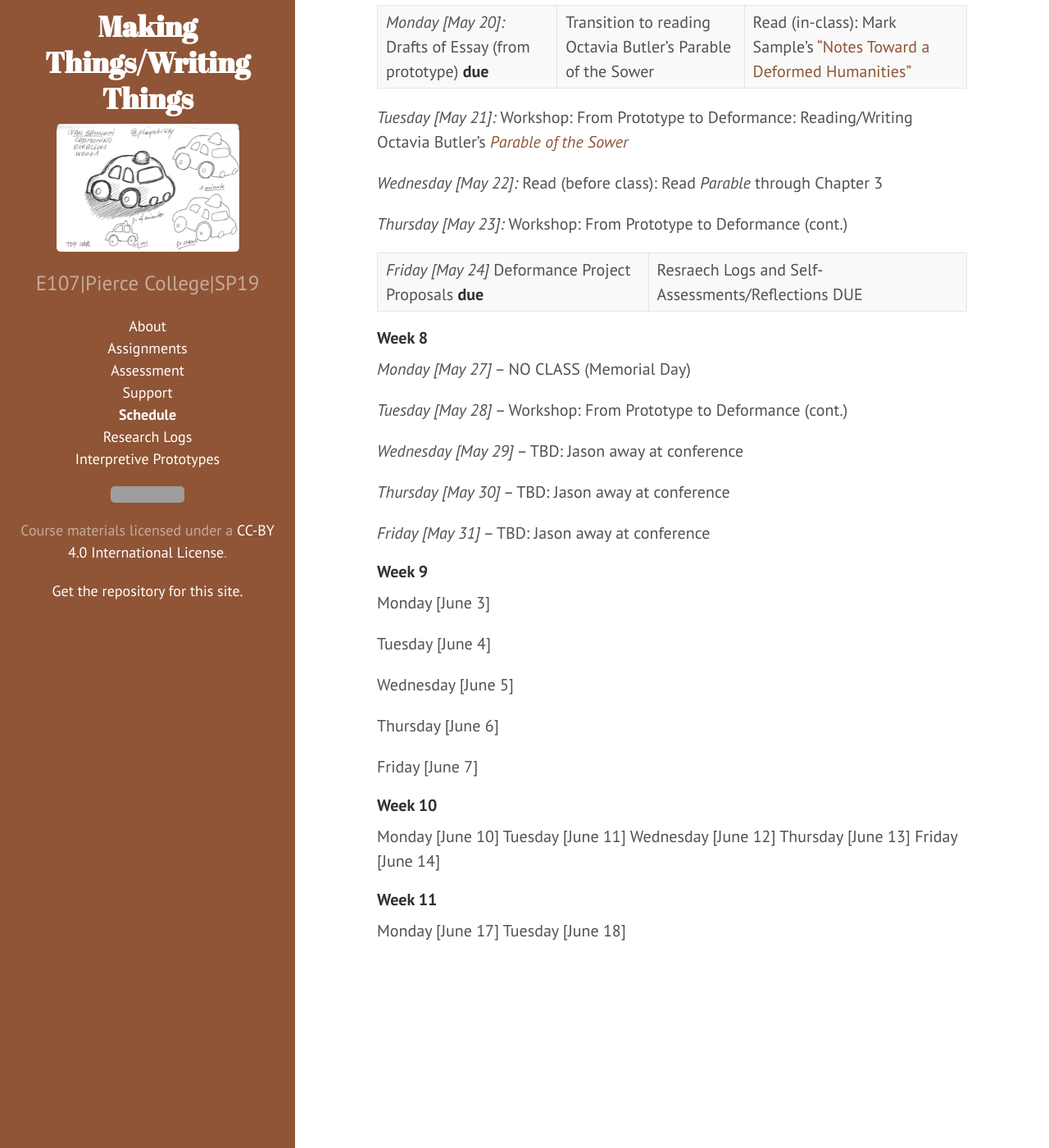
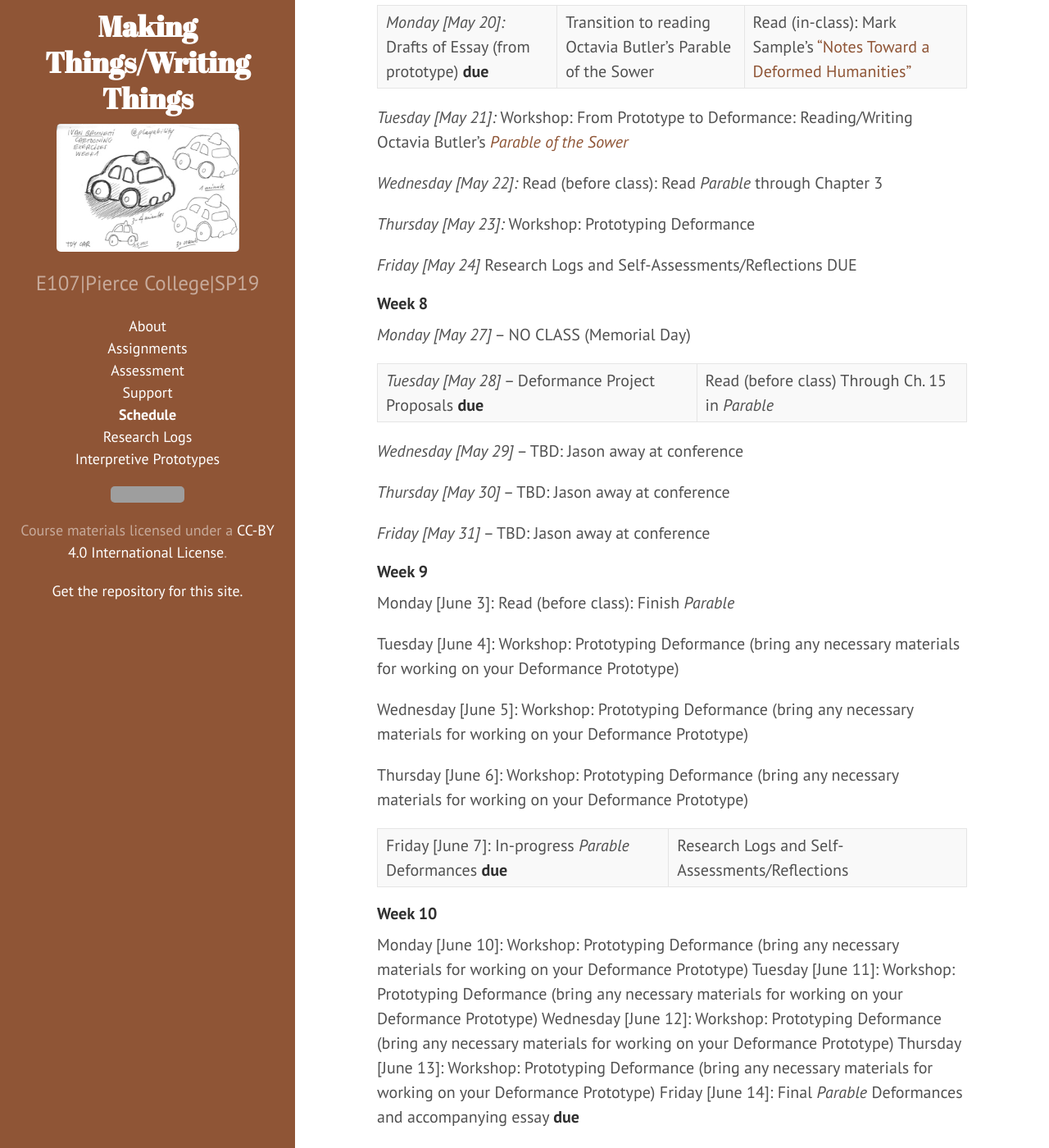
Before and after one commit to jloan/e107v2, a Jekyll site: the page built from 04schedule.md, in a window 1280 px wide and 1400 px high, scrolled down 2662 px. Shown: the whole window at 82% size. Built offline with Jekyll 4.4.1, drawn with Linux system fonts in a browser that asks for light colours; some of the changed text lies outside the part shown; grey boxes are pictures that could not be loaded.

Commit message:
Update 04schedule.md

```diff
--- a/04schedule.md
+++ b/04schedule.md
@@ -86,15 +86,15 @@ Friday [May 10]: Workshop Interpretive Prototype #2 -- Meet in OLY 271 (Studio C
 
 *Wednesday [May 22]:* Read (before class): Read *Parable* through Chapter 3
 
-*Thursday [May 23]:* Workshop: From Prototype to Deformance (cont.)
+*Thursday [May 23]:* Workshop: Prototyping Deformance
 
-*Friday [May 24]* Deformance Project Proposals **due** | Resraech Logs and Self-Assessments/Reflections DUE
+*Friday [May 24]*  Research Logs and Self-Assessments/Reflections DUE
 
 #### Week 8
 
 *Monday [May 27]* -- NO CLASS (Memorial Day)
 
-*Tuesday [May 28]* -- Workshop: From Prototype to Deformance (cont.)
+*Tuesday [May 28]* -- Deformance Project Proposals **due** | Read (before class) Through Ch. 15 in *Parable*
 
 *Wednesday [May 29]* -- TBD: Jason away at conference
 
@@ -104,25 +104,26 @@ Friday [May 10]: Workshop Interpretive Prototype #2 -- Meet in OLY 271 (Studio C
 
 #### Week 9
 
-Monday [June 3]
+Monday [June 3]: Read (before class): Finish *Parable*
 
-Tuesday [June 4]
+Tuesday [June 4]: Workshop: Prototyping Deformance (bring any necessary materials for working on your Deformance Prototype)
 
-Wednesday [June 5]
+Wednesday [June 5]: Workshop: Prototyping Deformance (bring any necessary materials for working on your Deformance Prototype)
 
-Thursday [June 6]
+Thursday [June 6]: Workshop: Prototyping Deformance (bring any necessary materials for working on your Deformance Prototype)
 
-Friday [June 7]
+Friday [June 7]: In-progress *Parable* Deformances **due** | Research Logs and Self-Assessments/Reflections
 
 #### Week 10
 
-Monday [June 10]
-Tuesday [June 11]
-Wednesday [June 12]
-Thursday [June 13]
-Friday [June 14]
+Monday [June 10]: Workshop: Prototyping Deformance (bring any necessary materials for working on your Deformance Prototype)
+Tuesday [June 11]: Workshop: Prototyping Deformance (bring any necessary materials for working on your Deformance Prototype)
+Wednesday [June 12]: Workshop: Prototyping Deformance (bring any necessary materials for working on your Deformance Prototype)
+Thursday [June 13]: Workshop: Prototyping Deformance (bring any necessary materials for working on your Deformance Prototype)
+Friday [June 14]: Final *Parable* Deformances and accompanying essay **due**
+
 
 #### Week 11
 
-Monday [June 17]
-Tuesday [June 18]
+Monday [June 17]: Wrapping up. Final Evals and Self-assessments.
+Tuesday [June 18]: Wrapping up. Final Evals and Self-assessments.
```
